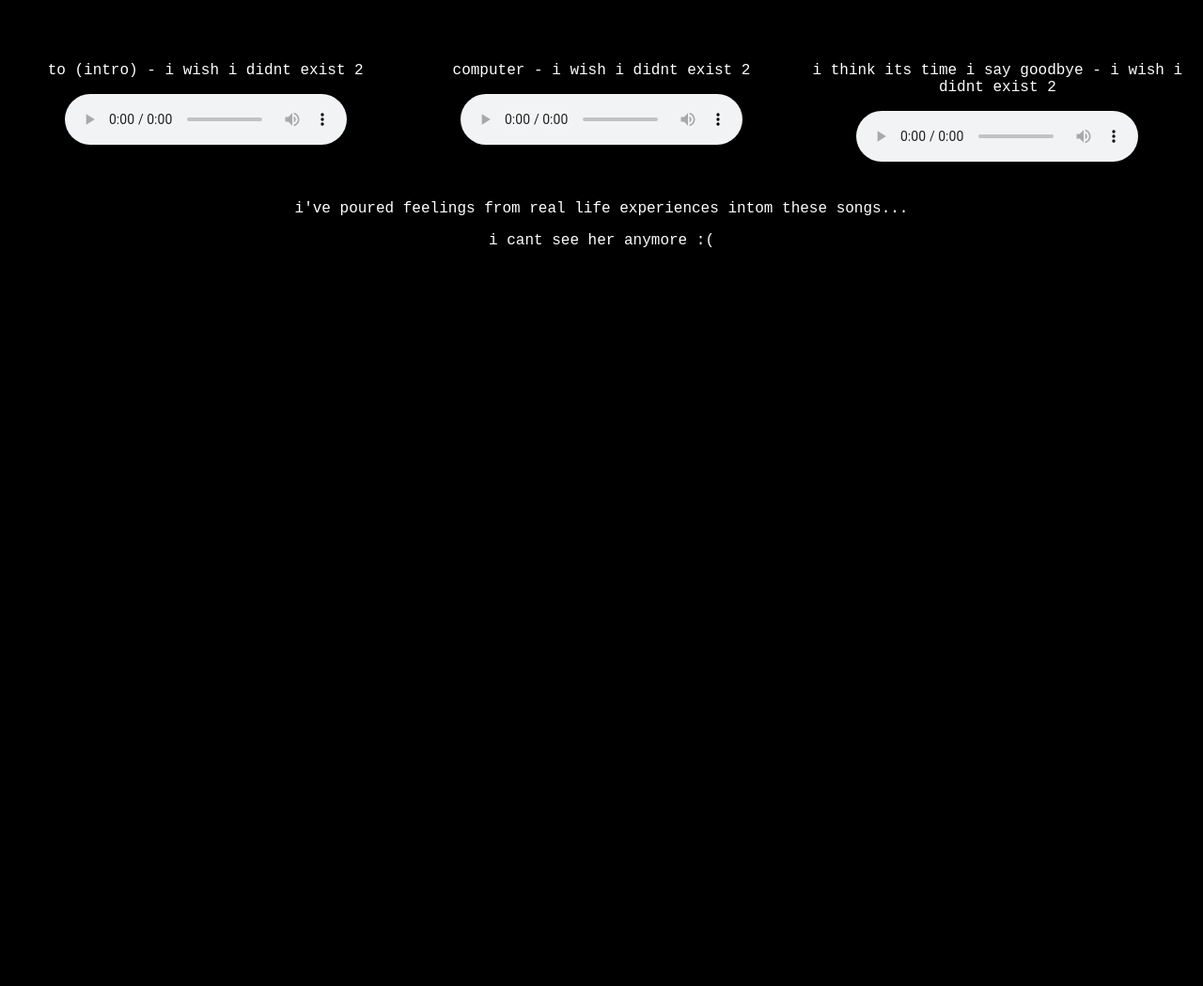
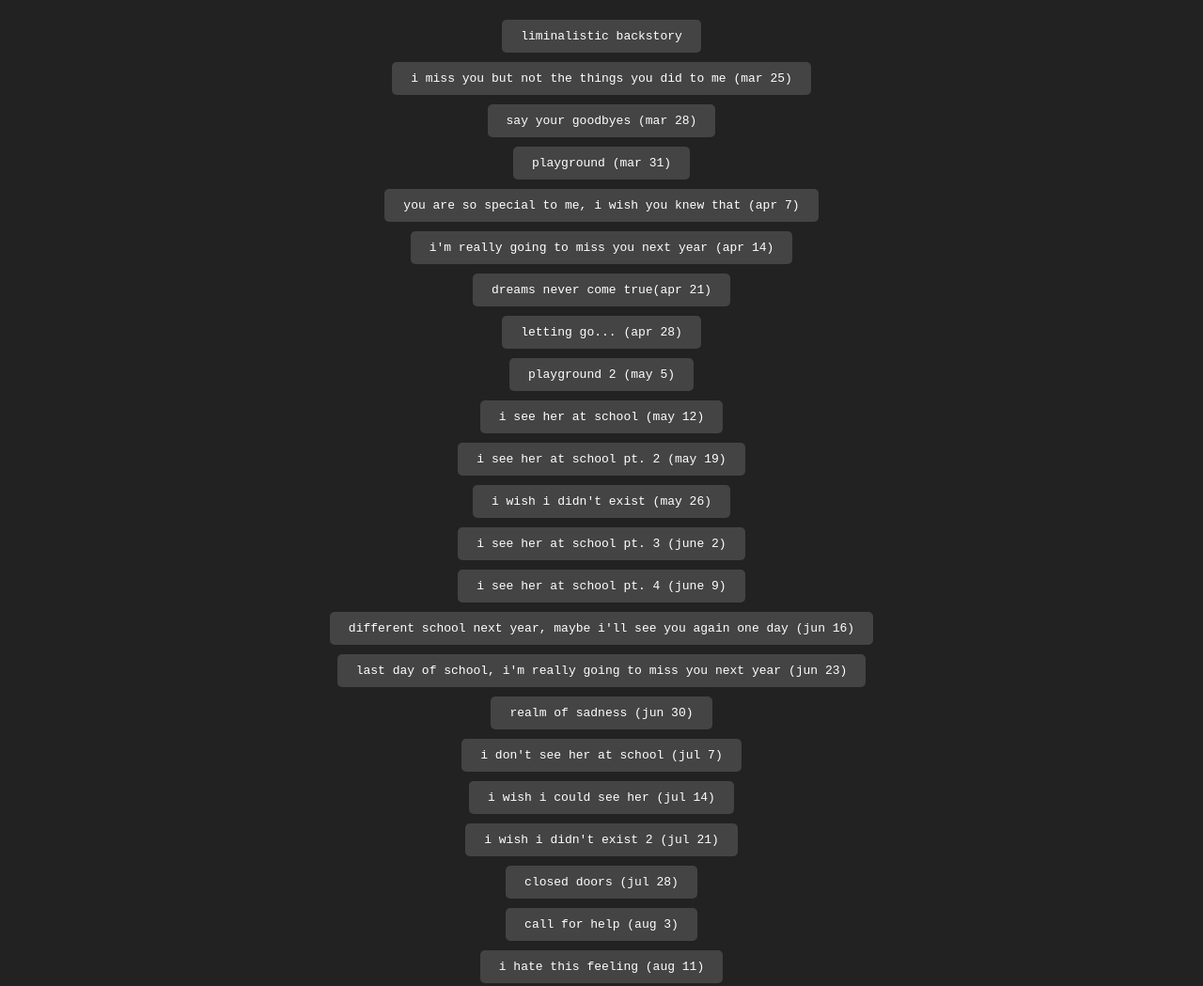
Before and after one commit to iydl/liminalistic, a plain HTML site: page index.html in a window 1280 px wide. Shown: the top 1049 px of the page at 94% size. Before the commit the page ends 800 px from the top, so only its background shows below. Drawn offline with Linux system fonts and the light colour scheme.

Commit message:
Update index.html

```diff
--- a/index.html
+++ b/index.html
@@ -1,88 +1,73 @@
 <!DOCTYPE html>
-<html lang="en">
-
+<html>
 <head>
-  <meta charset="UTF-8">
-  <meta name="viewport" content="width=device-width, initial-scale=1.0">
-  <link rel="shortcut icon" type="image/png" href="favicon.png" />
-  <title>liminalistic</title>
 <style>
 body {
-      font-family: monospace, monospace;
-      text-align: center;
-      background-color: #000;
-      /* black background */
-      color: #fff;
-      /* white text */
+  display: flex;
+  justify-content: center;
+  align-items: center;
+  min-height: 100vh;
+  flex-direction: column; /* Align items vertically in the center */
+  background-color: #222;
+  font-family: monospace
 }
 
-    .audio-container {
-      display: flex;
-      align-items: space-around;
-      justify-content: space-around;
-      flex-wrap: wrap;
-      margin-top: 50px;
+ul {
+  text-align: center;
+  list-style: none;
+  padding: 0;
 }
 
-    .audio-player {
-      flex: 1;
-      margin: 0 10px;
-      margin-bottom: 20px;
-
+li {
+  margin-bottom: 10px;
 }
 
-    .container {
-      position: relative;
+a {
+  display: inline-block;
+  padding: 10px 20px;
+  background-color: #444; /* Example button color */
+  color: white;
+  text-decoration: none;
+  border-radius: 5px;
+  border: none;
+  transition: background-color 0.3s;
 }
 
-    .bottomleft {
-      position: absolute;
-      bottom: 8px;
-      left: 16px;
-      font-size: 18px;
-    }
-
-    img {
-      width: 100%;
-      height: auto;
-      opacity: 0.3;
-    }
-
-    strong {
-      font-family: monospace;
-      font-size: 10px;
+a:hover {
+  background-color: #777; /* Darker shade on hover */
 }
 </style>
 </head>
+<body>
 
-<body>
-  <div class=" audio-container">
-    <div class="audio-player">
-      <p>to (intro) - i wish i didnt exist 2</p>
-      <audio controls>
-        <source src="1. to (intro).mp3" type="audio/wav">
-      </audio>
-    </div>
-    <div class="audio-player">
-      <p>computer - i wish i didnt exist 2</p>
-      <audio controls>
-        <source src="2. computer.mp3" type="audio/wav">
-        Your browser does not support the audio element.
-      </audio>
-    </div>
-    <div class="audio-player">
-      <p>i think its time i say goodbye - i wish i didnt exist 2</p>
-      <audio controls>
-        <source src="4. i think its time i say goodbye.mp3" type="audio/wav">
-        Your browser does not support the audio element.
-    </div>
-  </div>
-  </div>
+<ul>
+  <li><a href="https://docs.google.com/document/d/1sRk2Ou8ls1uU9KUFpBBZN8b37qr5ADPIKhcXsMaIjWM/edit?usp=sharing">liminalistic backstory</a></li>
+  <li><a href="https://drive.google.com/drive/folders/17wRICIx2qhtGgWCsWYQno-gyzr_Y3sTc?usp=sharing">i miss you but not the things you did to me (mar 25)</a></li>
+  <li><a href="https://drive.google.com/drive/folders/18FkhF8mSsDPh39HHHSpfdl74ws3BV0kM?usp=sharing">say your goodbyes (mar 28)</a></li>
+  <li><a href="https://drive.google.com/drive/folders/18JHI6J30jGfGzkSE_zeNXrdH5bnJ6Fqr?usp=sharing">playground (mar 31)</a></li>
+  <li><a href="https://drive.google.com/drive/folders/18E-sweq-_b6wPVOo4MiOE5qs9AEJMli6?usp=sharing">you are so special to me, i wish you knew that (apr 7)</a></li>
+  <li><a href="https://drive.google.com/drive/folders/17O7c8HKIUcL6TWhGYj-XGY0dGdVBHhc6?usp=sharing">i'm really going to miss you next year (apr 14)</a></li>
+  <li><a href="https://drive.google.com/drive/folders/170h8C9NCl7f4tNTQ3N3pwG16ScXRo9p6?usp=sharing">dreams never come true(apr 21)</a></li>
+  <li><a href="https://drive.google.com/drive/folders/18MI0374yGAHD4pnPY59_ebfJuKP3pii2?usp=sharing">letting go... (apr 28)</a></li>
+  <li><a href="https://drive.google.com/drive/folders/18J1N_bASTiVXLQgH_YFEv3ZG3ET2WA5x?usp=sharing">playground 2 (may 5)</a></li>
+  <li><a href="https://drive.google.com/drive/folders/17t3oemiUT7YBgOL4bR9XjqVb9NTIwUf9?usp=sharing">i see her at school (may 12)</a></li>
+  <li><a href="https://drive.google.com/drive/folders/17n82vlWedG3r0lCvQhvXfg_6WMjdNOJo?usp=sharing">i see her at school pt. 2 (may 19)</a></li>
+  <li><a href="https://drive.google.com/drive/folders/17RZrrA78LQlFAsLzYbjCDpA2mC7DJnBW?usp=sharing">i wish i didn't exist (may 26)</a></li>
+  <li><a href="https://drive.google.com/drive/folders/17n6b7FbooPK1-EndRJEVD-5wOiCxgDOC?usp=sharing">i see her at school pt. 3 (june 2)</a></li>
+  <li><a href="https://drive.google.com/drive/folders/17m_dAtSSzcgxOnpOxgv2VC4nDaqn2YVI?usp=sharing">i see her at school pt. 4 (june 9)</a></li>
+  <li><a href="https://drive.google.com/drive/folders/174Hlbb2MKRVm3ORD2HK86krL4215AdKv?usp=sharing">different school next year, maybe i'll see you again one day (jun 16)</a></li>
+  <li><a href="https://drive.google.com/drive/folders/18d58jCLcOFBdZ3-z0cr57NNj2HFlxd47?usp=sharing">last day of school, i'm really going to miss you next year (jun 23)</a></li>
+  <li><a href="https://drive.google.com/drive/folders/18HsM63cb3hUPDw6_VaPoPJDY8i8M5_FF?usp=sharing">realm of sadness (jun 30)</a></li>
+  <li><a href="https://drive.google.com/drive/folders/1889ahoBhzHybJ8G1vEDQz0VD4FwplJyf?usp=sharing">i don't see her at school (jul 7)</a></li>
+  <li><a href="https://drive.google.com/drive/folders/17d0QV6ebeysj9H7Vlp_CRGR4r7a9Y-jW?usp=sharing">i wish i could see her (jul 14)</a></li>
+  <li><a href="https://drive.google.com/drive/folders/17ON0tyiVrcwcVrznPIXoYNJfCEBzK_ub?usp=sharing">i wish i didn't exist 2 (jul 21)</a></li>
+  <li><a href="https://drive.google.com/drive/folders/174qGSUbUpuvjb2wwaPyDB5S01wwTzVeR?usp=sharing">closed doors (jul 28)</a></li>
+  <li><a href="https://drive.google.com/drive/folders/17AhqBqhB2888ERLWVBKUR3qGsKCjrHtI?usp=sharing">call for help (aug 3)</a></li>
+  <li><a href="https://drive.google.com/drive/folders/181qAo8NzHN2iDTkjItuisrXAKlPngFFV?usp=sharing">i hate this feeling (aug 11)</a></li>
+  <li><a href="https://drive.google.com/drive/folders/16xgLwWvW_P70IhkD9oIrks2GUYNKEjb4?usp=sharing">horror (aug 18)</a></li>
+  <li><a href="https://drive.google.com/drive/folders/182n84VCZxEGNqu_pfOb9v6LVSEsrsMc9?usp=sharing">i don't see her at school pt. 2 (aug 26)</a></li>
+  <li><a href="https://drive.google.com/drive/folders/180GvXdjN9yKydaAPuj2MpqzGdQAL_svJ?usp=sharing">i miss you (sep 29)</a></li>
+</ul>
 
-  <footer>
-    <p>i've poured feelings from real life experiences intom these songs...</p>
-    <p>i cant see her anymore :(</p>
-  </footer>
 </body>
-
 </html>
```
Lines whose indentation alone changed are shown as unchanged.
